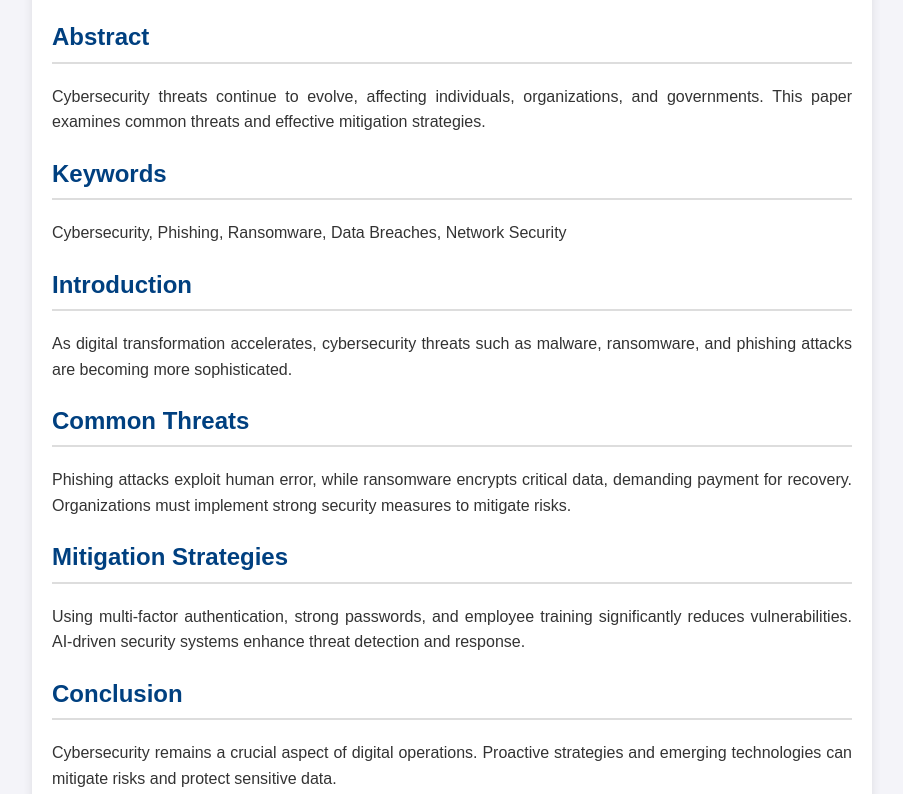
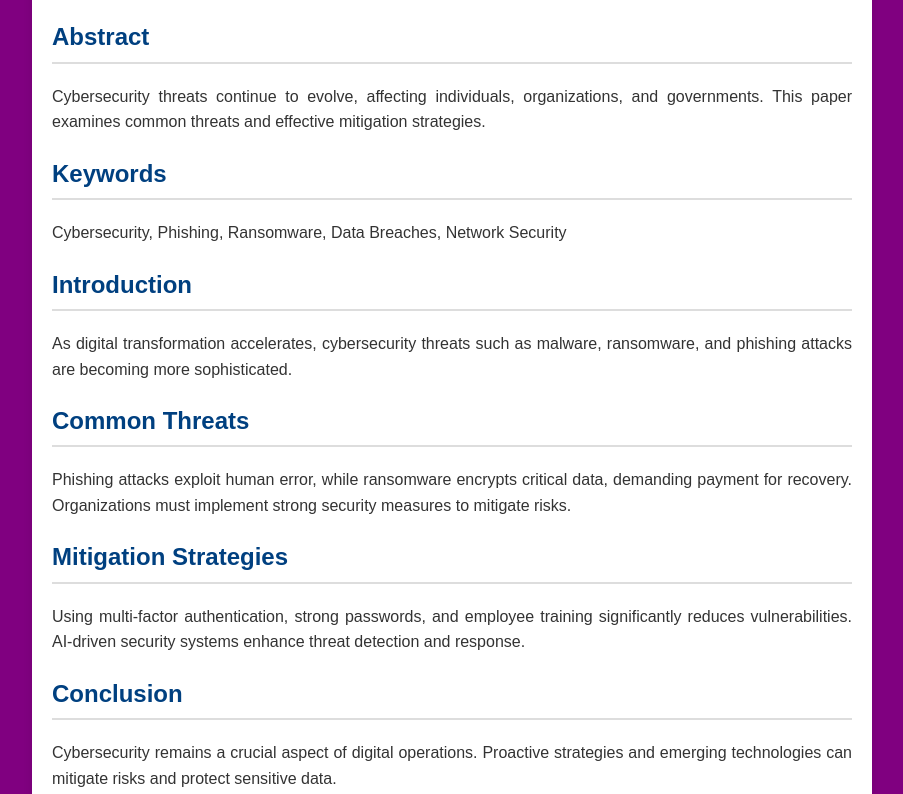
Before and after one commit to daya9951/ITC505, a plain HTML site: page lab-4/index.html in a window 1280 px wide. Shown: the part 177-971 px from the top of the page, without its empty margins (188-1091 px from the left). Drawn offline with Linux system fonts and the light colour scheme.

Commit message:
Update styles.css

```diff
--- a/lab-4/styles.css
+++ b/lab-4/styles.css
@@ -2,7 +2,7 @@
 body {
     font-family: Arial, sans-serif;
     line-height: 1.6;
-    background-color: #f4f4f9;
+    background-color: purple;
     color: #333;
     margin: 0;
     padding: 20px;
```
